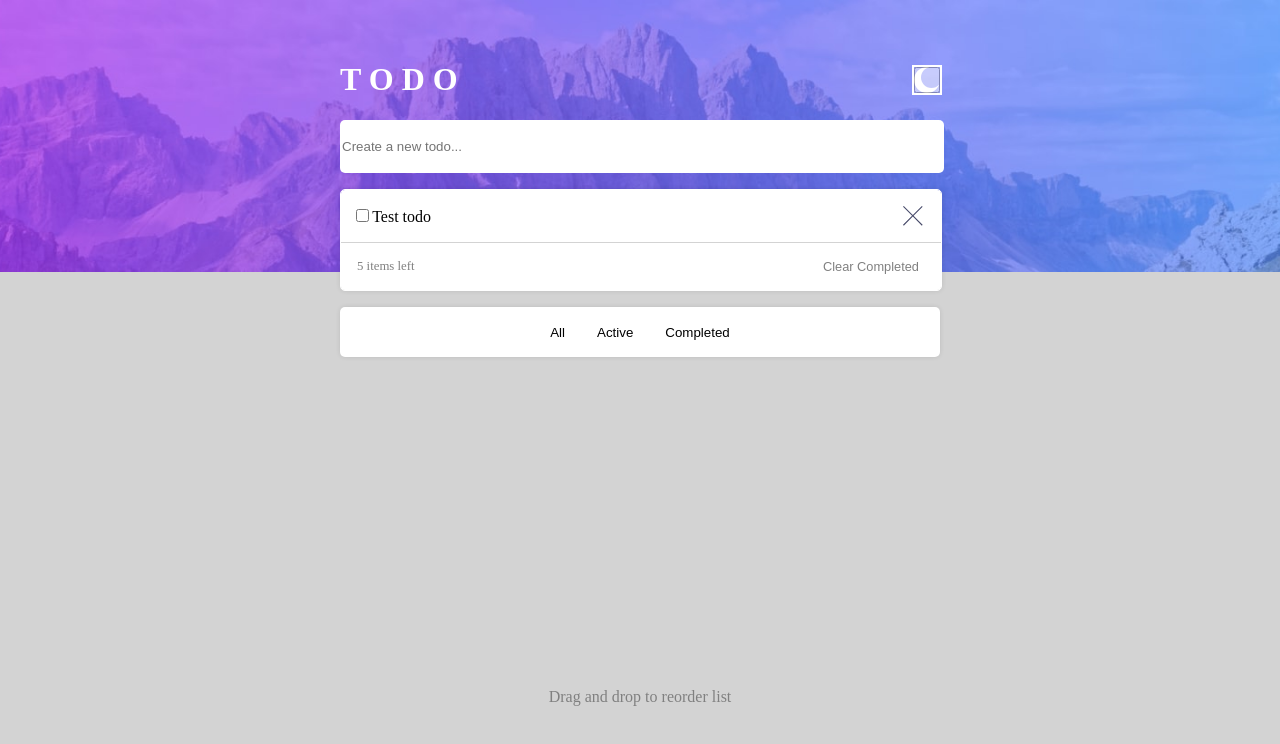
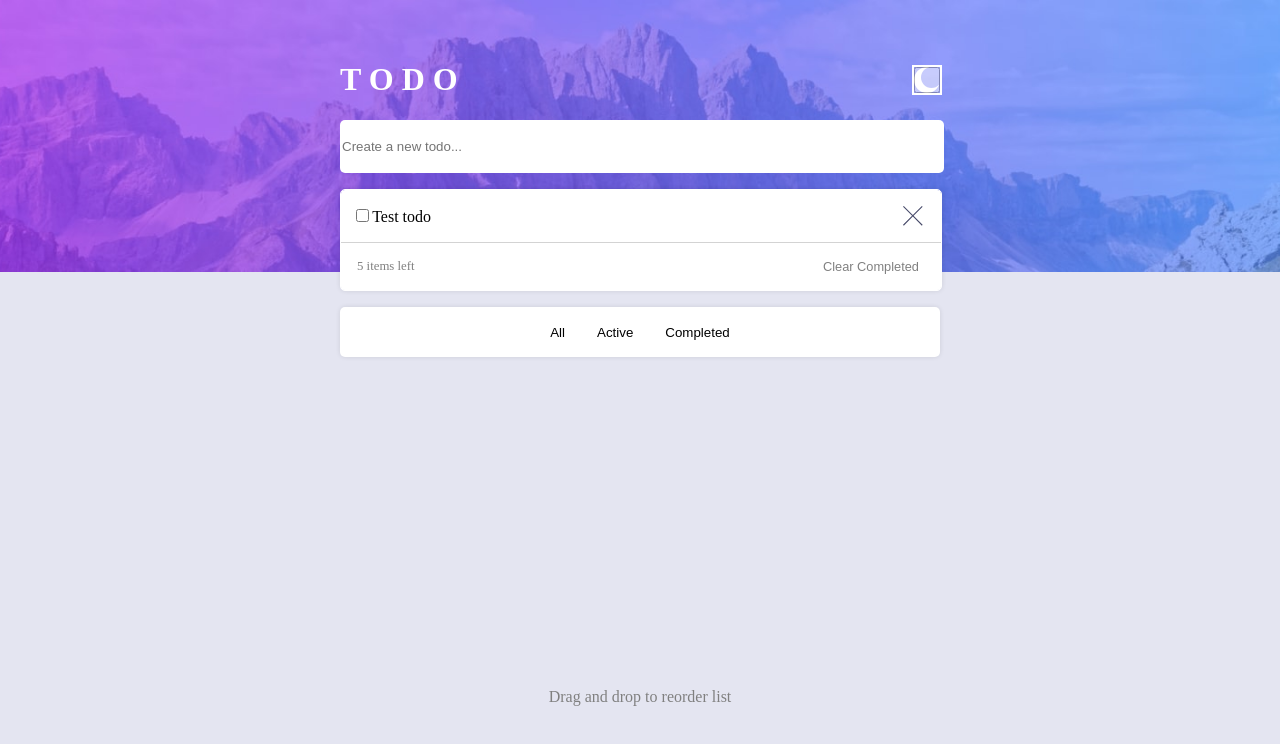
Before and after one commit to JJWallis/todo-app, a React (Create React App) app: page / in a window 1280 px wide. Shown: the top 744 px of the page. Built offline with nearby package versions, Linux system fonts and the light colour scheme.

Commit message:
ThemeProvider setup

```diff
--- a/src/App.tsx
+++ b/src/App.tsx
@@ -1,16 +1,23 @@
 import React from 'react'
+import styled, { ThemeProvider } from 'styled-components'
 import Wrapper from './components/Wrapper'
 import Header from './components/Header'
 import Main from './components/Main'
 import Footer from './components/Footer'
 
+const lightTheme = {
+   colorBg: 'hsl(236, 33%, 92%)',
+}
+
 const App: React.FC = () => {
    return (
-      <Wrapper body>
-         <Header />
-         <Main />
-         <Footer />
-      </Wrapper>
+      <ThemeProvider theme={lightTheme}>
+         <Wrapper body>
+            <Header />
+            <Main />
+            <Footer />
+         </Wrapper>
+      </ThemeProvider>
    )
 }
 
--- a/src/components/Footer.tsx
+++ b/src/components/Footer.tsx
@@ -8,7 +8,7 @@ type FooterProps = {
 const StyledFooter = styled.footer<FooterProps>`
    min-height: 7rem;
    color: grey;
-   background: lightgrey;
+   background-color: ${(props) => props.theme.colorBg};
    text-align: center;
 `
 
--- a/src/components/Main.tsx
+++ b/src/components/Main.tsx
@@ -12,7 +12,7 @@ type MainProps = {
 
 const StyledMain = styled.main<MainProps>`
    flex-grow: 1;
-   background-color: lightgrey;
+   background-color: ${(props) => props.theme.colorBg};
 `
 
 const Main: React.FC = () => (
```
